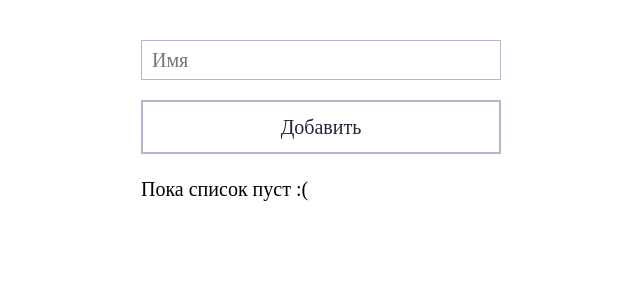
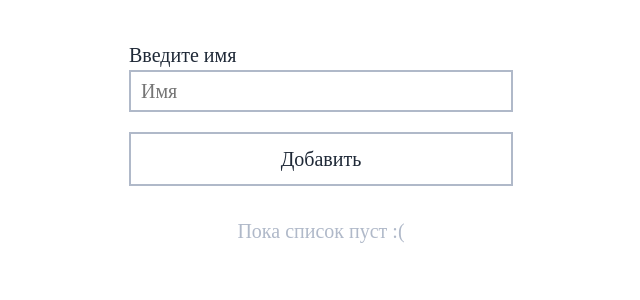
Before and after one commit to gh6u9do/Splitwise, a React (Vite) app: page / in a window 1280 px wide. Shown: the top 300 px of the page, without its empty margins (319-959 px from the left). Built offline with nearby package versions, Linux system fonts and the light colour scheme.

Commit message:
added styles to basic components

```diff
--- a/src/App.module.css
+++ b/src/App.module.css
@@ -5,6 +5,7 @@
     flex-direction: column;
     gap: 1rem;
 
+    /* border: 1px solid red; */
 
     inline-size: 100vw;
     block-size: 100vh;
@@ -14,6 +15,9 @@
     background-color: var(--background-color);
 }
 
-.people-list {
+.wrapper__friendList {
+    /* border: 1px solid blue; */
 
+    max-inline-size: 30vw;
+    width: 100%;
 }
--- a/src/App.tsx
+++ b/src/App.tsx
@@ -27,11 +27,13 @@ function App() {
   return (
     <>
      <section className={styles.wrapper}>
-       <FriendManager
-        addFriendAtList={addFriend}
-        deleteFriendAtList={deleteFriend}
-        friendsList={friendsList}
-       />
+        <div className={styles['wrapper__friendList']}>
+          <FriendManager
+            addFriendAtList={addFriend}
+            deleteFriendAtList={deleteFriend}
+            friendsList={friendsList}
+          />
+        </div>
      </section>
 
     </>
--- a/src/components/FriendManager/FriendManager.module.css
+++ b/src/components/FriendManager/FriendManager.module.css
@@ -1,6 +1,4 @@
 .wrapper {
-    max-inline-size: 30%;
-
     display: flex;
     flex-direction: column;
     gap: 1rem;
@@ -15,9 +13,19 @@
 
 }
 
+.friendList__emptyMessage {
+    width: 100%;
+
+    padding: 0.5rem 1rem;
+
+    text-align: center;
+
+    color: var(--color-border);
+}
+
 .friendList__friendItem {
     display: grid;
-    grid-template-columns: 2fr 1fr;
+    grid-template-columns: 3fr 1fr;
     grid-template-rows: 1fr;
     justify-content: center;
     align-items: center;
--- a/src/components/FriendManager/FriendManager.tsx
+++ b/src/components/FriendManager/FriendManager.tsx
@@ -43,6 +43,7 @@ export const FriendManager = ({ friendsList, addFriendAtList, deleteFriendAtList
             <form className={styles['wrapper__form']} onSubmit={handeFormSubmit}>
                 <Input
                     ref={refInputName}
+                    label='Введите имя'
                     className={styles['form__input']}
                     name='friendName'
                     placeholder='Имя'
@@ -60,7 +61,7 @@ export const FriendManager = ({ friendsList, addFriendAtList, deleteFriendAtList
 
             <div className={styles['wrapper__friendsList']}>
                 {friendsList.length === 0 ? (
-                    <p>Пока список пуст :(</p>
+                    <p className={styles['friendList__emptyMessage']}>Пока список пуст :(</p>
                 ) : (
                     friendsList.map((friend) => (
                         <div key={friend.id} className={styles['friendList__friendItem']}>
@@ -70,7 +71,7 @@ export const FriendManager = ({ friendsList, addFriendAtList, deleteFriendAtList
                                 variant='danger'
                                 onClick={(e) => deleteFriendAtList(friend.id)}
                             >
-                                Удалить
+                                Х
                             </Button>
                         </div>
                     ))
--- a/src/components/ui/Button/Button.tsx
+++ b/src/components/ui/Button/Button.tsx
@@ -1,4 +1,4 @@
-import styles from './button.module.css';
+import styles from './Button.module.css';
 
 type TButtonVariant = 'primary' | 'danger' | 'success';
 
--- a/src/components/ui/Button/button.module.css
+++ b/src/components/ui/Button/button.module.css
@@ -6,6 +6,16 @@
   border: 2px solid transparent;
   cursor: pointer;
   transition: all 0.2s;
+}
+
+/* стили для фокуса по табу */
+.button:focus-visible {
+  outline: none;
+  box-shadow: 0px 0px 5px 2px var(--color-text-muted);
+}
+
+.button:focus {
+  outline: none;
 }
 
 /* стили для базовой кнопки */
--- a/src/components/ui/Input/Input.module.css
+++ b/src/components/ui/Input/Input.module.css
@@ -4,17 +4,18 @@
 }
 
 .wrapper__label {
-
+    color: var(--color-text);
 }
 
 .wrapper__input {
     padding: 0.2rem 0.5rem;
 
-    border: 1px solid var(--color-border);
+    border: 2px solid var(--color-border);
+
+    transition: all 0.2s;
 }
 
-.wrapper__input:focus {
+.wrapper__input:focus-visible {
     outline: none;
-
-    border-color: var(--color-primary-hover);
+    box-shadow: 0 0 5px 2px var(--color-text-muted);
 }
```
